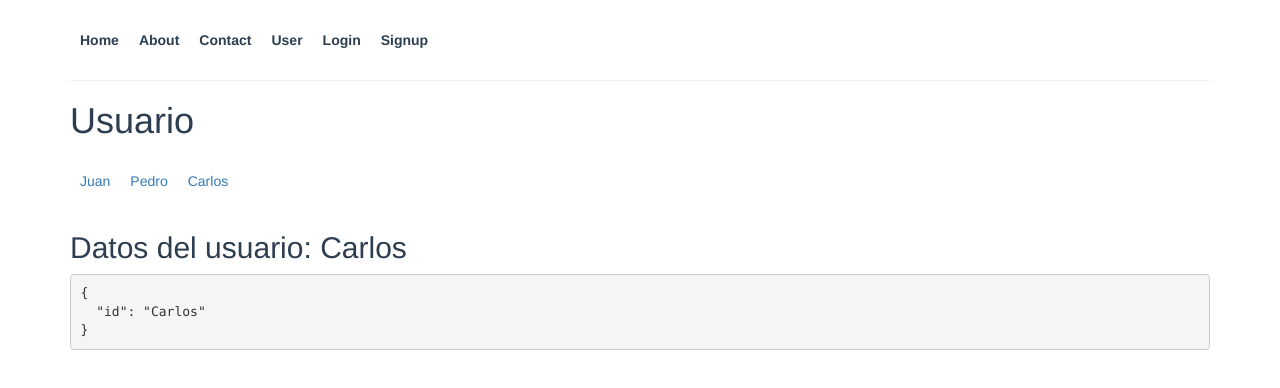
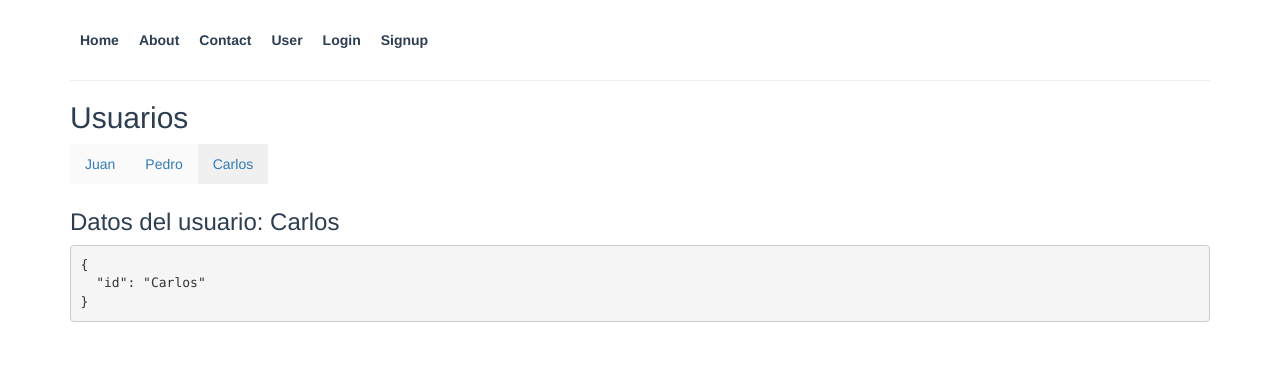
Before and after one commit to davidcolacilli/udemy-vue-11-routes1, a Vue app: page /users/Carlos in a window 1280 px wide. Shown: the top 388 px of the page. Built offline with nearby package versions, Linux system fonts and the light colour scheme.

Commit message:
secondary nav

```diff
--- a/src/components/User.vue
+++ b/src/components/User.vue
@@ -1,6 +1,6 @@
 <template>
     <div>
-        <h2>Datos del usuario: {{$route.params.id}}</h2>
+        <h3>Datos del usuario: {{$route.params.id}}</h3>
         <pre>{{$route.params}}</pre>
     </div>
 </template>
--- a/src/views/Users.vue
+++ b/src/views/Users.vue
@@ -1,10 +1,13 @@
 <template>
     <div>
-        <h1>Usuario</h1>
+        <h2>Usuarios</h2>
         <!-- <router-link :to="item" v-for="(item, index) of userNames" :key="index"> -->
-        <router-link :to="{ name:'Users', params:{id:item}}" v-for="(item, index) of userNames" :key="index">
-            <a>{{item}}</a>
-        </router-link>
+        <nav>
+            <router-link :to="{ name:'Users', params:{id:item}}" v-for="(item, index) of userNames" :key="index">
+                {{item}}
+            </router-link>
+
+        </nav>
         <user/>
     </div>
 </template>
@@ -24,8 +27,21 @@ export default {
 }
 </script>
 <style scoped>
+nav {
+    display: inline-block;
+    background: #fafafa;
+    border-radius: 3px;
+    overflow: hidden;
+}
 a {
     display: inline-block;
-    margin: 1rem .5rem;
+    padding: 1rem 1.5rem;
+}
+a, a:hover {
+    text-decoration: none;
+}
+.router-link-active {
+    /* border-bottom: 2px solid #428bca; */
+    background: #f0f0f0;
 }
 </style>
```
